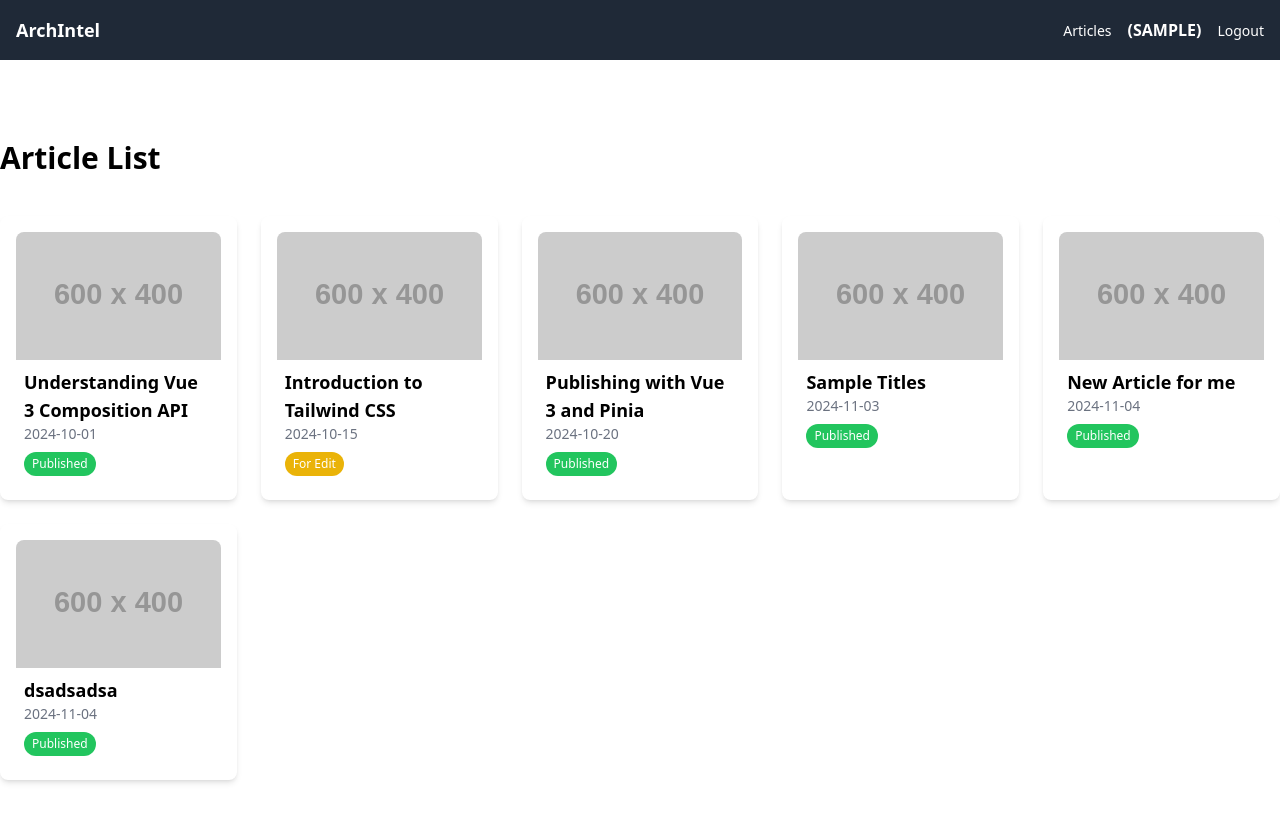
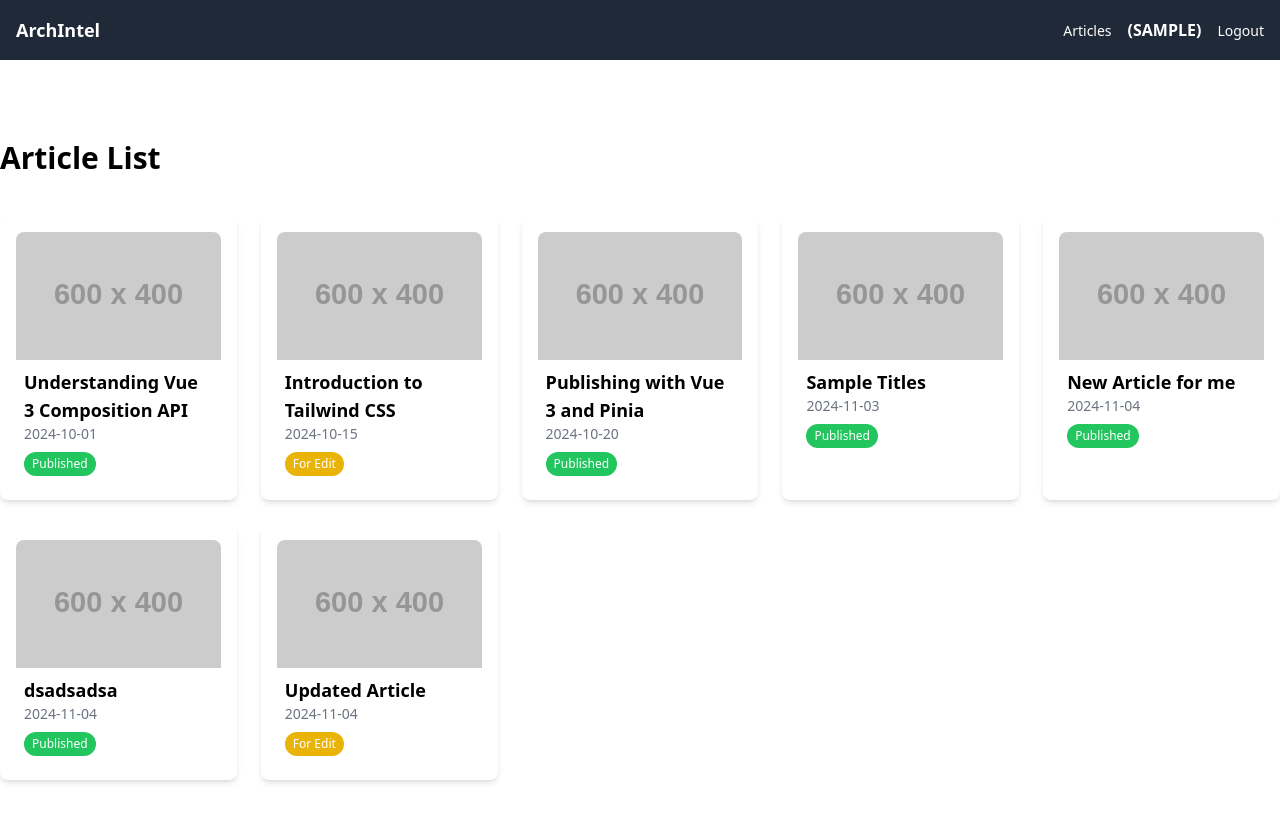
Before and after one commit to gudofabi/article-exam, a Vue app: page /articles in a window 1280 px wide. Shown: the top 822 px of the page. Built offline with nearby package versions, Linux system fonts and the light colour scheme; data requests are answered from the project's data file; sample sign-in values are in the browser's storage.

Commit message:
fix: add json-server

```diff
--- a/db.json
+++ b/db.json
@@ -79,6 +79,15 @@
       "content": "This is fir sample",
       "date": "2024-11-04",
       "status": "Published"
+    },
+    {
+      "id": "aa6d",
+      "title": "Updated Article",
+      "link": "https://www.sample.com",
+      "image": null,
+      "content": "dsadsadasdas",
+      "date": "2024-11-04",
+      "status": "For Edit"
     }
   ],
   "users": [
--- a/package.json
+++ b/package.json
@@ -5,6 +5,7 @@
   "type": "module",
   "scripts": {
     "dev": "vite",
+    "server": "json-server --watch db.json --port 3000",
     "build": "run-p type-check \"build-only {@}\" --",
     "preview": "vite preview",
     "build-only": "vite build",
--- a/src/stores/articles.ts
+++ b/src/stores/articles.ts
@@ -49,7 +49,7 @@ export const useArticleStore = defineStore('articleStore', () => {
         loading.value = true;
         error.value = '';
         try {
-            const response = await axios.get('http://localhost:3000/articles');
+            const response = await axios.get(`${import.meta.env.VITE_SERVER_PORT}/articles`);
             articles.value = response.data;
         } catch (err) {
             error.value = 'Failed to fetch articles';
@@ -67,7 +67,7 @@ export const useArticleStore = defineStore('articleStore', () => {
 
             // Add the formatted date to params
             const newParams = { ...params, date: formattedDate, status: 'For Edit' };
-            const response = await axios.post('http://localhost:3000/articles', newParams);
+            const response = await axios.post(`${import.meta.env.VITE_SERVER_PORT}/articles`, newParams);
             console.log(response)
             articles.value.push(response.data);
           } catch (err) {
@@ -77,7 +77,7 @@ export const useArticleStore = defineStore('articleStore', () => {
 
     const updateArticle = async (articleId: string | number, params: any) => {
         try {
-            const response = await axios.put(`http://localhost:3000/articles/${articleId}`, params);
+            const response = await axios.put(`${import.meta.env.VITE_SERVER_PORT}/articles/${articleId}`, params);
             const index = articles.value.findIndex(article => article.id === articleId);
             if (index !== -1) {
               articles.value[index] = response.data;
@@ -89,7 +89,7 @@ export const useArticleStore = defineStore('articleStore', () => {
 
     const deleteArticle = async (id: string|number) => {
         try {
-            await axios.delete(`http://localhost:3000/articles/${id}`);
+            await axios.delete(`${import.meta.env.VITE_SERVER_PORT}/articles/${id}`);
             articles.value = articles.value.filter(article => article.id !== id);
           } catch (err) {
             console.error('Error deleting article:', err);
@@ -99,7 +99,7 @@ export const useArticleStore = defineStore('articleStore', () => {
     // Method to fetch a single article by ID
     const findArticleById = async (id: any) => {
         try {
-            const response = await axios.get(`http://localhost:3000/articles/${id}`);
+            const response = await axios.get(`${import.meta.env.VITE_SERVER_PORT}/articles/${id}`);
             article.value = response.data;
         } catch (err) {
             console.error('Error fetching article by ID:', err);
--- a/src/stores/auth.ts
+++ b/src/stores/auth.ts
@@ -48,7 +48,7 @@ export const useAuthStore = defineStore('authStore', () => {
     error.value = '';
     try {
       // Fetch users from mock database
-      const response = await axios.get('http://localhost:3000/users');
+      const response = await axios.get(`${import.meta.env.VITE_SERVER_PORT}/users`);
       const users = response.data as User[];
 
       // Find the user with matching username and password
```
Also changed, not shown: 1 other file (tests, documents, lock files or other folders).
